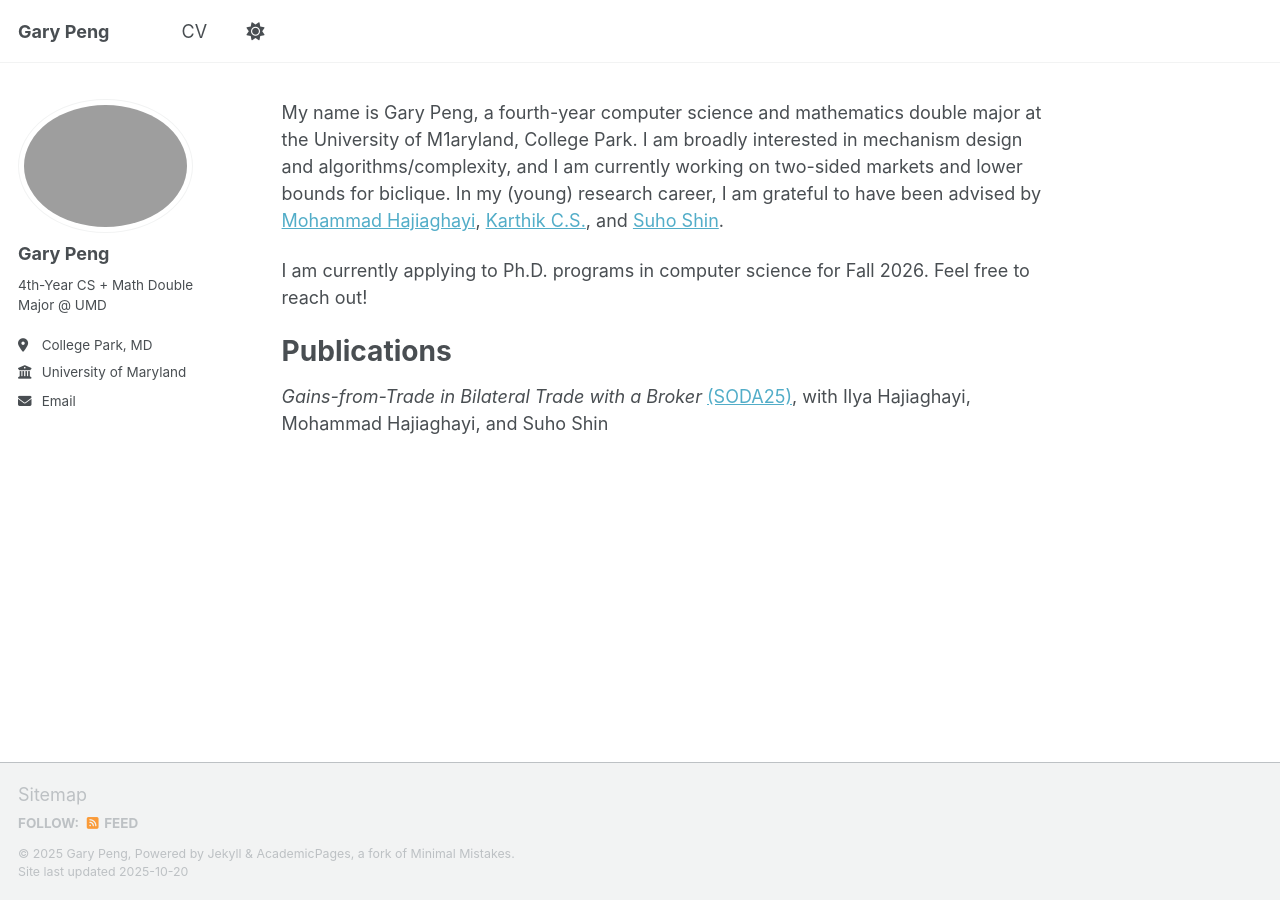
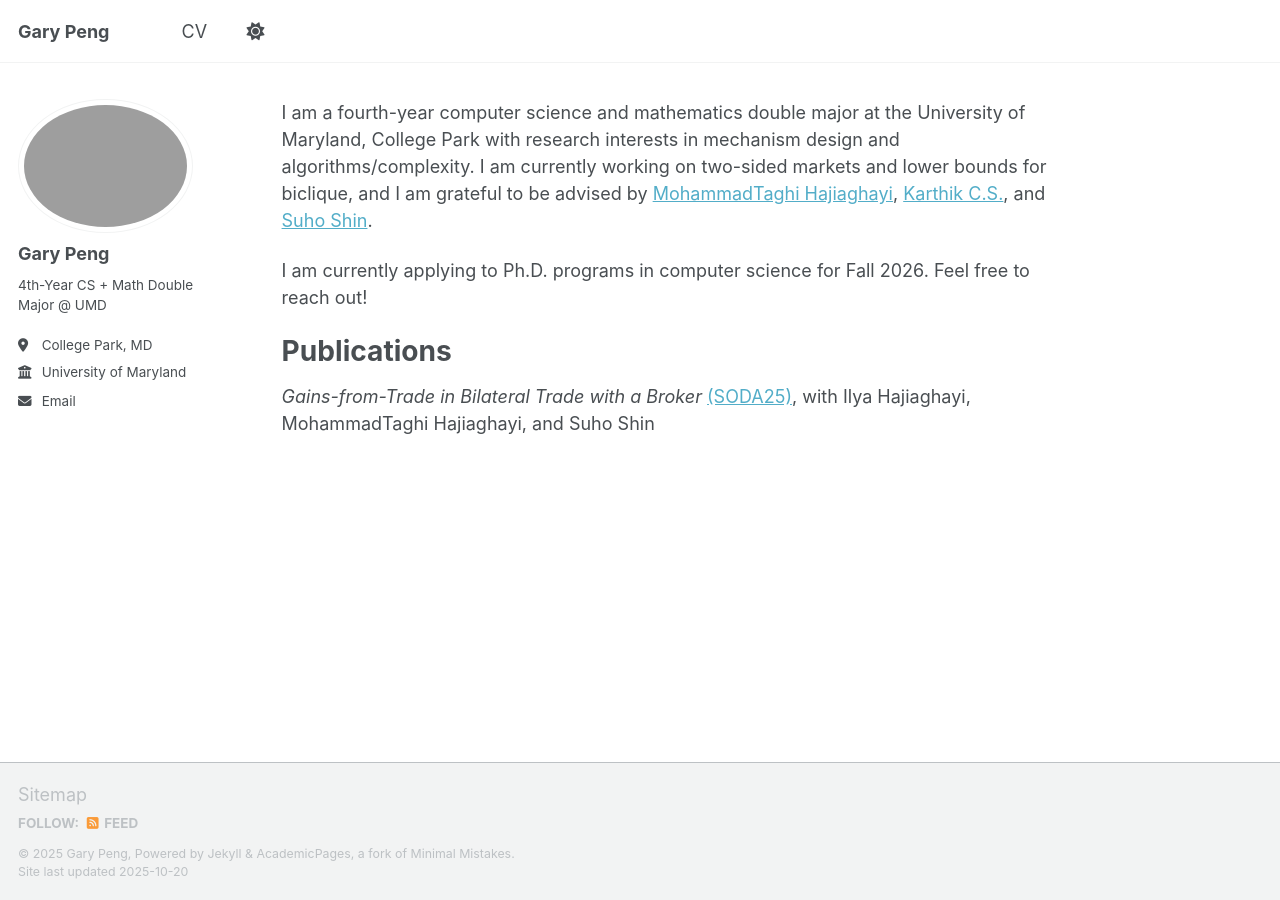
Before and after one commit to Square-Root-2/garypeng.github.io, a Jekyll site: the page built from _pages/about.md, in a window 1280 px wide. Built offline with Jekyll 4.4.1, drawn with Linux system fonts in a browser that asks for light colours; a script that is not in the unit is left out.

Commit message:
first commit

```diff
--- a/_pages/about.md
+++ b/_pages/about.md
@@ -7,9 +7,9 @@ redirect_from:
   - /about.html
 ---
 
-My name is Gary Peng, a fourth-year computer science and mathematics double major at the University of M1aryland, College Park. I am broadly interested in mechanism design and algorithms/complexity, and I am currently working on two-sided markets and lower bounds for biclique. In my (young) research career, I am grateful to have been advised by [Mohammad Hajiaghayi](https://www.cs.umd.edu/~hajiagha/), [Karthik C.S.](https://cskarthikcs.github.io/), and [Suho Shin](https://suhoshin.github.io/).
+I am a fourth-year computer science and mathematics double major at the University of Maryland, College Park with research interests in mechanism design and algorithms/complexity. I am currently working on two-sided markets and lower bounds for biclique, and I am grateful to be advised by [MohammadTaghi Hajiaghayi](https://www.cs.umd.edu/~hajiagha/), [Karthik C.S.](https://cskarthikcs.github.io/), and [Suho Shin](https://suhoshin.github.io/).
 
 I am currently applying to Ph.D. programs in computer science for Fall 2026. Feel free to reach out!
 
 # Publications
-*Gains-from-Trade in Bilateral Trade with a Broker* [(SODA25)](https://epubs.siam.org/doi/10.1137/1.9781611977912.93), with Ilya Hajiaghayi, Mohammad Hajiaghayi, and Suho Shin
+*Gains-from-Trade in Bilateral Trade with a Broker* [(SODA25)](https://epubs.siam.org/doi/10.1137/1.9781611978322.164), with Ilya Hajiaghayi, MohammadTaghi Hajiaghayi, and Suho Shin
```
Also changed, not shown: 1 other file.
